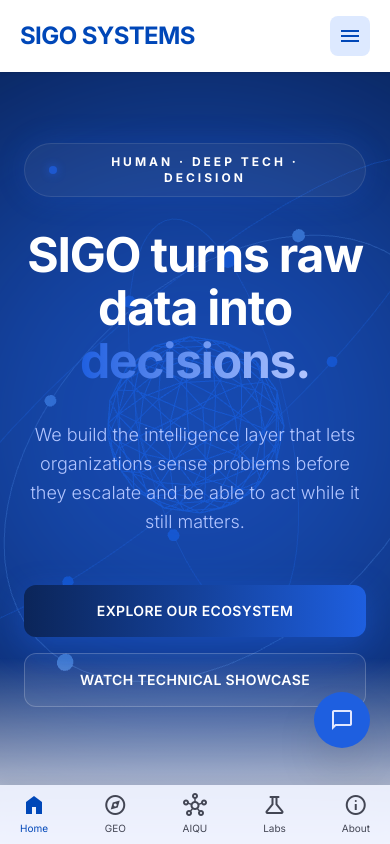
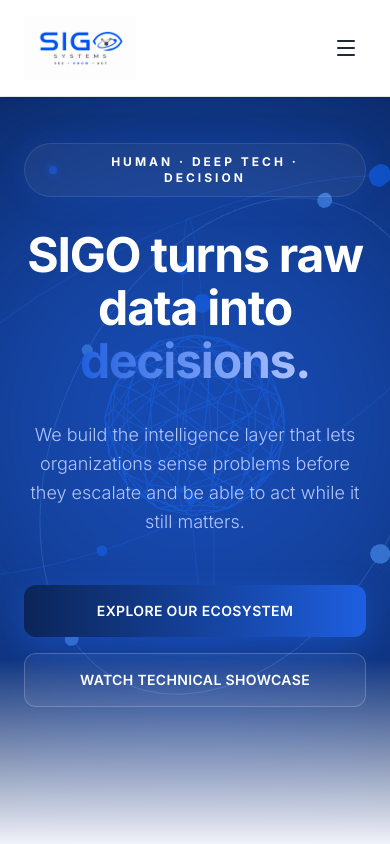
Before and after one commit to veenavikas/sigosystems, a Next.js app: page / in a window 390 px wide. Shown: the top 844 px of the page. Built offline with nearby package versions, Linux system fonts and the light colour scheme.

Commit message:
Fix mobile navigation layout by removing separate mobile top/bottom navs

```diff
--- a/src/app/layout.tsx
+++ b/src/app/layout.tsx
@@ -2,7 +2,6 @@
 import { Inter, Space_Grotesk } from "next/font/google";
 import { Navbar } from "@/components/layout/Navbar";
 import { Footer } from "@/components/layout/Footer";
-import { MobileTopNav, MobileBottomNav } from "@/components/layout/MobileNavigation";
 import "./globals.css";
 
 const inter = Inter({
@@ -34,27 +33,13 @@
         <link href="https://fonts.googleapis.com/css2?family=Material+Symbols+Outlined:wght,FILL@100..700,0..1&amp;display=swap" rel="stylesheet" />
       </head>
       <body className="bg-background text-on-background font-body-md selection:bg-primary-container selection:text-on-primary-container overflow-x-hidden min-h-full flex flex-col">
-        {/* Desktop Navigation */}
-        <div className="hidden md:block">
-          <Navbar />
-        </div>
-
-        {/* Mobile Navigation */}
-        <div className="md:hidden">
-          <MobileTopNav />
-        </div>
+        <Navbar />
 
         <main className="flex-grow">
           {children}
         </main>
 
-        <div className="hidden md:block">
-          <Footer />
-        </div>
-
-        <div className="md:hidden">
-          <MobileBottomNav />
-        </div>
+        <Footer />
       </body>
     </html>
   );
--- a/src/components/layout/MobileNavigation.tsx
+++ /dev/null
@@ -1,48 +0,0 @@
-import React from "react";
-import Link from "next/link";
-
-export function MobileTopNav() {
-  return (
-    <nav className="bg-surface-container-lowest fixed top-0 left-0 right-0 z-50 px-margin-mobile py-unit-md flex justify-between items-center shadow-sm">
-      <span className="text-headline-md font-bold text-primary tracking-tight">SIGO SYSTEMS</span>
-      <button className="w-10 h-10 flex items-center justify-center rounded-lg bg-surface-container-high text-primary active:scale-95 transition-transform">
-        <span className="material-symbols-outlined">menu</span>
-      </button>
-    </nav>
-  );
-}
-
-export function MobileBottomNav() {
-  return (
-    <>
-      {/* Floating Action Button (FAB) Contextual */}
-      <button className="fixed bottom-24 right-margin-mobile z-40 w-14 h-14 bg-primary-container text-on-primary-container rounded-full shadow-2xl flex items-center justify-center active:scale-90 transition-transform">
-        <span className="material-symbols-outlined">chat_bubble</span>
-      </button>
-
-      {/* Bottom Navigation Shell (Mobile Anchor) */}
-      <nav className="fixed bottom-0 left-0 right-0 z-50 bg-surface-container-low/90 backdrop-blur-md px-margin-mobile py-unit-sm flex justify-between items-center shadow-[0_-4px_12px_rgba(0,0,0,0.05)]">
-        <Link href="/" className="flex flex-col items-center gap-1 text-primary">
-          <span className="material-symbols-outlined text-[24px]" style={{ fontVariationSettings: "'FILL' 1" }}>home</span>
-          <span className="font-label-sm text-[10px]">Home</span>
-        </Link>
-        <Link href="/gis" className="flex flex-col items-center gap-1 text-on-surface-variant">
-          <span className="material-symbols-outlined text-[24px]">explore</span>
-          <span className="font-label-sm text-[10px]">GEO</span>
-        </Link>
-        <Link href="/aiqu" className="flex flex-col items-center gap-1 text-on-surface-variant">
-          <span className="material-symbols-outlined text-[24px]">hub</span>
-          <span className="font-label-sm text-[10px]">AIQU</span>
-        </Link>
-        <Link href="/labs" className="flex flex-col items-center gap-1 text-on-surface-variant">
-          <span className="material-symbols-outlined text-[24px]">science</span>
-          <span className="font-label-sm text-[10px]">Labs</span>
-        </Link>
-        <Link href="/about" className="flex flex-col items-center gap-1 text-on-surface-variant">
-          <span className="material-symbols-outlined text-[24px]">info</span>
-          <span className="font-label-sm text-[10px]">About</span>
-        </Link>
-      </nav>
-    </>
-  );
-}
```
